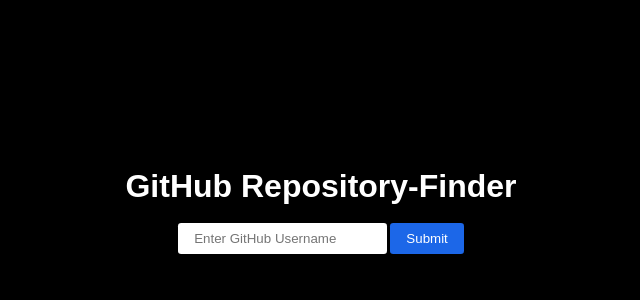
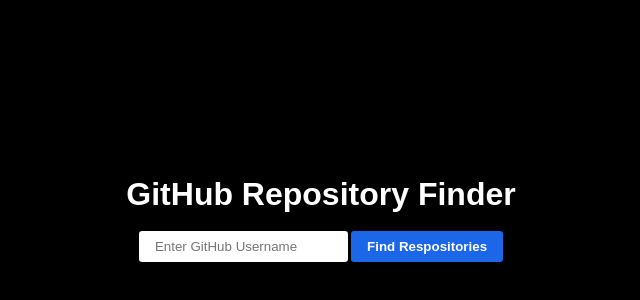
Before and after one commit to Dasajton/github-repofinder, a website built with Vite: page index.html in a window 1280 px wide. Shown: the part 180-480 px from the top of the page, without its empty margins (319-959 px from the left). Built offline with nearby package versions, Linux system fonts and the light colour scheme.

Commit message:
margin changings

```diff
--- a/src/main.ts
+++ b/src/main.ts
@@ -3,10 +3,10 @@
 
 document.querySelector<HTMLDivElement>("#app")!.innerHTML = /*html*/ `
   <div class="wrapper">
-    <h1>GitHub Repository-Finder</h1>
+    <h1>GitHub Repository Finder</h1>
     <form id="username-form">
       <input id="username-input" type="text" placeholder="Enter GitHub Username" />
-      <button type="submit">Submit</button>
+      <button type="submit">Find Respositories</button>
     </form>
     <ul class="repo-list"></ul>
   </div>
--- a/src/style.scss
+++ b/src/style.scss
@@ -17,6 +17,9 @@
   justify-content: center;
   align-items: center;
 
+  .wrapper {
+    margin-top: 1rem;
+
     form {
       margin: 1rem 0;
       display: flex;
@@ -32,6 +35,7 @@
       button {
         background-color: $tertiaryColor;
         color: $secondaryColor;
+        font-weight: 600;
         cursor: pointer;
         transition: background-color 0.3s ease;
 
@@ -63,3 +67,6 @@
       }
     }
   }
+
+
+}
```
Lines whose indentation alone changed are shown as unchanged.
